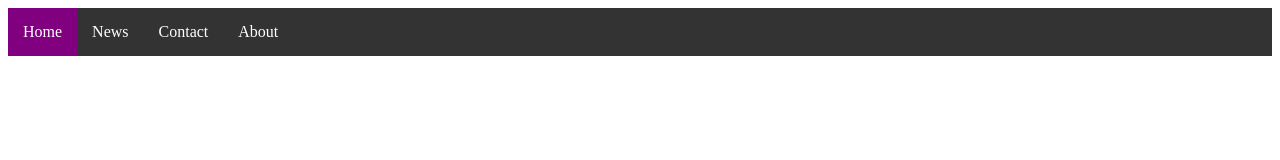
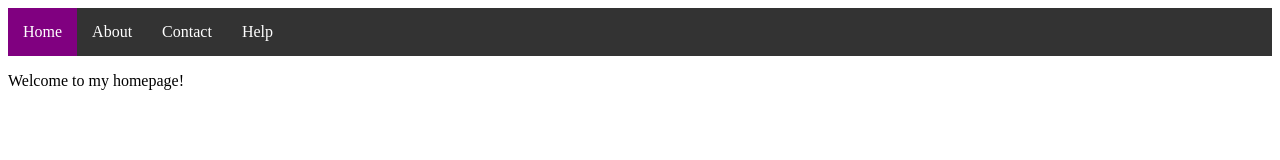
Before and after one commit to Jipherr/AssessmentTask1Part1, a plain HTML site: page index.html in a window 1280 px wide. Drawn offline with Linux system fonts and the light colour scheme.

Commit message:
Update index.html
Changed navbar text

```diff
--- a/index.html
+++ b/index.html
@@ -10,10 +10,13 @@
     <body>
         <ul>
           <li><a class="active" href="#home">Home</a></li>
-          <li><a href="#news">News</a></li>
+          <li><a href="#about">About</a></li>
           <li><a href="#contact">Contact</a></li>
-          <li><a href="#about">About</a></li>
+          <li><a href="#help">Help</a></li>
         </ul>
     </body>
+    <p>
+        Welcome to my homepage!
+    </p>
 </body>
 </html>
```
